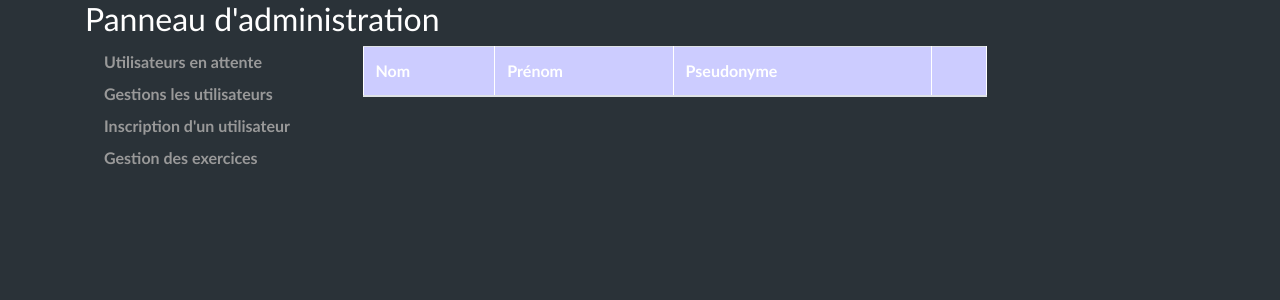
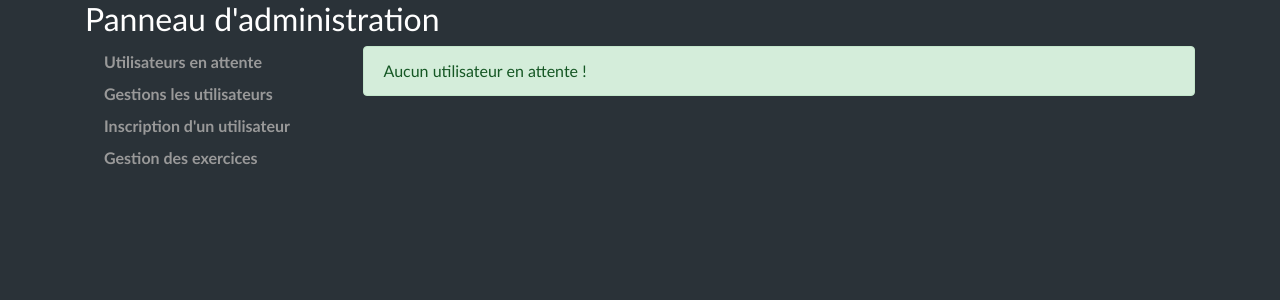
Before and after one commit to PowerPixel/Coding-Challenge, a Symfony app: template templates/admin/users_approval.html.twig in a window 1280 px wide. Shown: the part 77-377 px from the top of the page. Run offline with Twig, Linux system fonts and the light colour scheme; the template is opened without the code that fills it, so the values that code supplies are empty; some libraries are stand-ins or nearby versions.

Commit message:
Removed useless div and added a message

```diff
--- a/templates/admin/users_approval.html.twig
+++ b/templates/admin/users_approval.html.twig
@@ -1,7 +1,11 @@
 {% extends 'admin/admin_base.html.twig' %}
 
 {% block content %}
-	<div class="justify-content-md-center w-75">
+{% if  users|length == 0 %}
+	<div class="alert alert-success">
+		Aucun utilisateur en attente !
+	</div>
+{% else %}
 	<table class="table">
 		<thead>
 			<th>Nom</th>
@@ -27,5 +31,4 @@
 			</td>
 		</tr>
 	{% endfor %}
-	</tbody>
-</table>{% endblock %}
+</tbody></table>{% endif %}{% endblock %}
```
Lines whose indentation alone changed are shown as unchanged.
